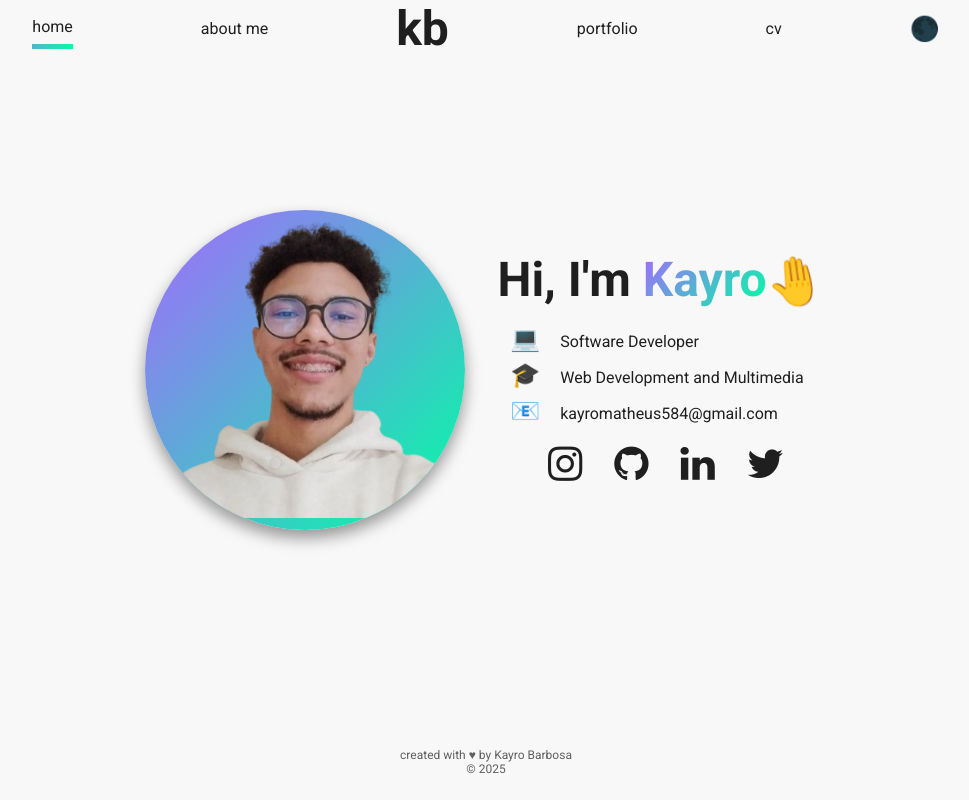
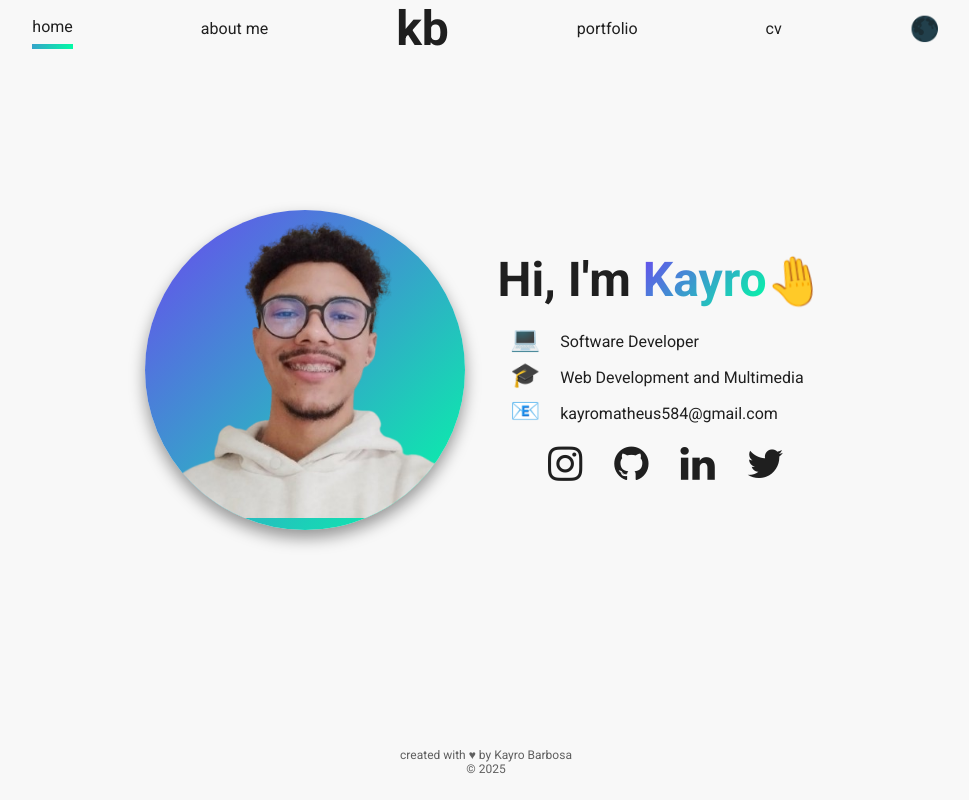
Before and after one commit to KalliSmb/kayro-portfolio, a React (Create React App) app: page / in a window 1280 px wide. Shown: the whole page, without its empty margins (154-1123 px from the left). Built offline with nearby package versions, Linux system fonts and the light colour scheme; the HTML template or start-up script is replaced by a standard one.

Commit message:
Ajuste na paleta de cores

```diff
--- a/src/info/Info.js
+++ b/src/info/Info.js
@@ -5,7 +5,7 @@ import mock3 from "../img/mock3.png"
 import mock4 from "../img/mock4.png"
 import mock5 from "../img/mock5.png"
 
-export let colors = ["#00ffa4", "#a668ff"]; // paleta de cores
+export let colors = [" #00ffa4", " #6b47f0"]; // paleta de cores
 
 export let singlePage = false;
 
```
